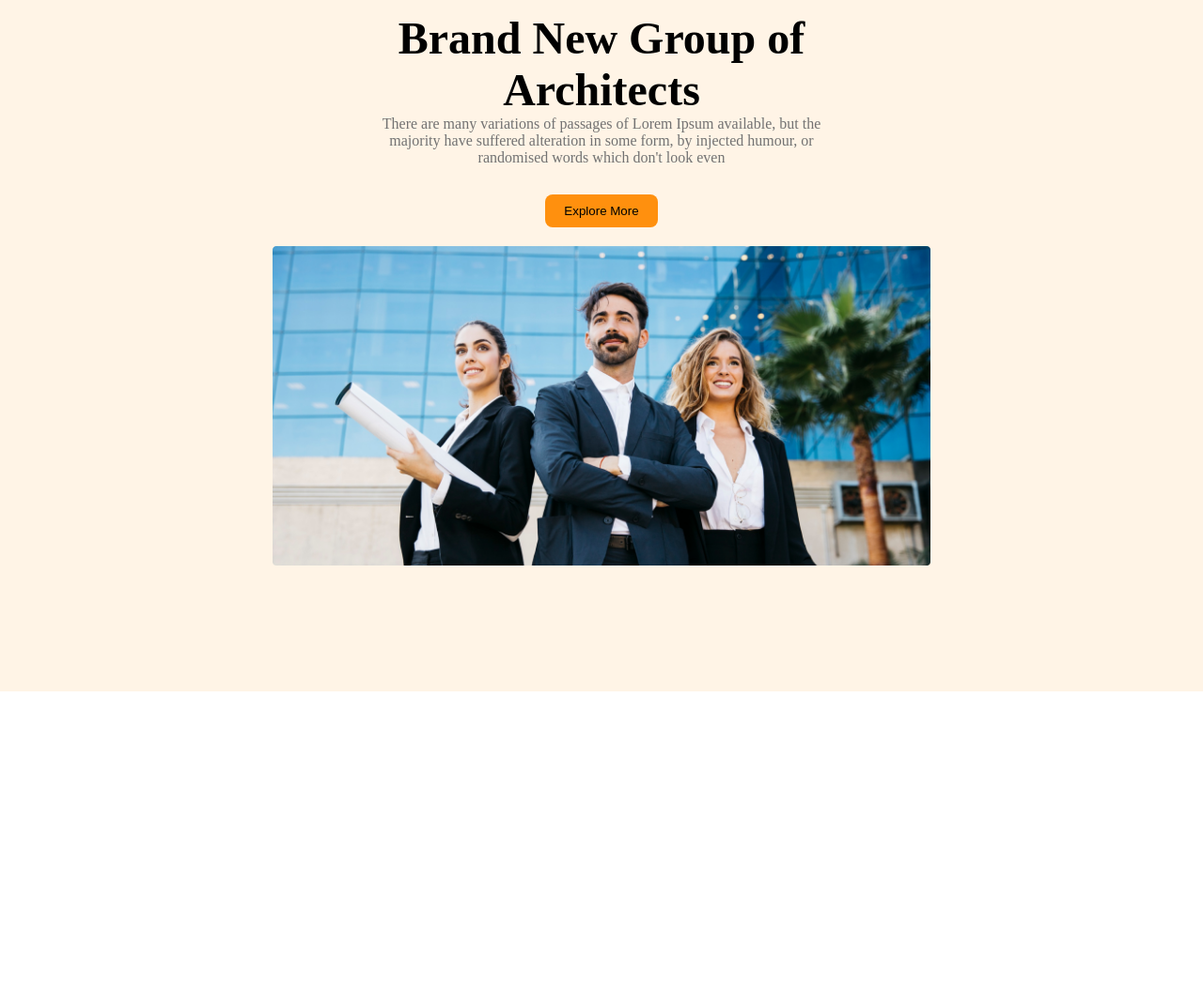
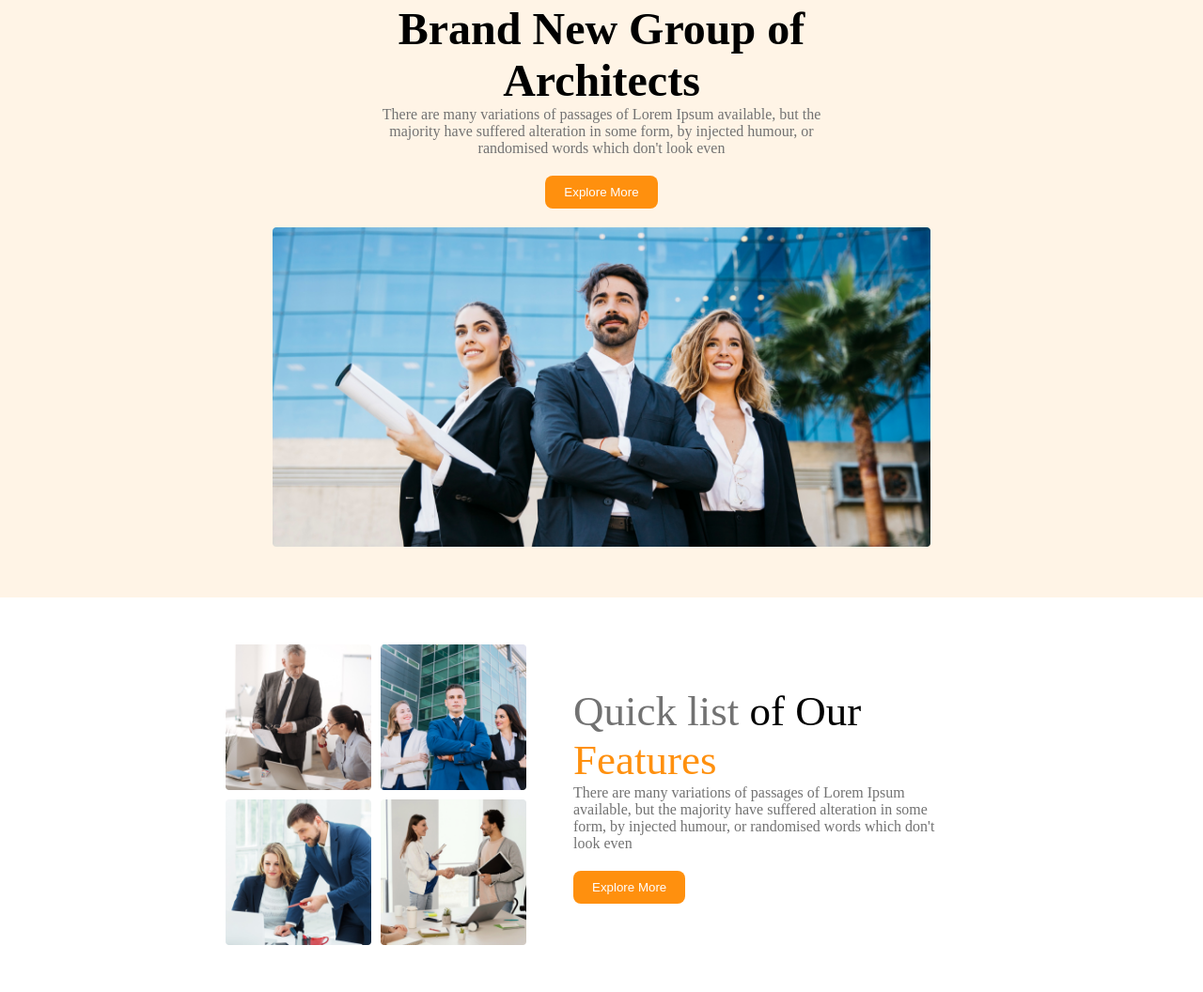
Before and after one commit to rhsabbir1/g3-architects, a plain HTML site: page index.html in a window 1280 px wide. Shown: the part 64-1120 px from the top of the page at 94% size. Before the commit the page ends 800 px from the top, so only its background shows below. Drawn offline with Linux system fonts and the light colour scheme.

Commit message:
feature section added

```diff
--- a/Styles/style.css
+++ b/Styles/style.css
@@ -4,16 +4,35 @@
     box-sizing: border-box;
 }
 
+.primary-btn {
+    background: #FF900E;
+    border-radius: 8px;
+    padding: 10px 20px;
+    border: none;
+    margin-top: 20px;
+    color: #ffff;
+}
+
+.container {
+    width: 800px;
+    margin: 0 auto;
+    max-width: 100%;
+}
+.discription {
+    font-weight: 400;
+    font-size: 16px;
+    color: #727272;
+}
 /* header section styles  */
 .header {
     background: rgba(255, 144, 14, 0.1);
-    height: 100vh;
+    height: 700px;
 }
 
 .menu-bar {
     display: flex;
     justify-content: space-around;
-    padding: 20px 0;
+    padding: 15px 0;
 }
 
 nav ul {
@@ -45,21 +64,66 @@ nav li {
     font-size: 3rem;
 }
 
-.header-discription {
-    font-weight: 400;
-    font-size: 16px;
-    color: #727272;
-}
-
-.primary-btn {
-    background: #FF900E;
-    border-radius: 8px;
-    padding: 10px 20px;
-    border: none;
-    margin-top: 30px;
-}
-.header-img img{
+.header-img img {
     padding-top: 20px;
     width: 700px;
     max-width: 100%;
 }
+
+/* features section styles  */
+.features-section {
+    display: flex;
+    align-items: center;
+    column-gap: 50px;
+    padding: 50px 0;
+}
+
+.features-images {
+    width: 40%;
+    display: grid;
+    grid-template-columns: repeat(2, 1fr);
+    gap: 10px;
+}
+
+.features-images img {
+    width: 100%;
+}
+
+.features-content {
+    width: 50%;
+}
+
+.feauture-content {
+    font-weight: 500;
+    font-size: 45px
+}
+.dep-colour{
+    color: #727272;
+}
+.yellow-colour{
+    color: #FF900E;
+}
+
+@media screen and (max-width:576px) {
+    .menu-bar{
+        display: none;
+    }
+    .container{
+        width: 100%;
+        overflow: hidden;
+    }
+    .features-section {
+        flex-direction: column;
+    }
+    .features-images{
+        display: flex;
+        flex-direction: column;
+        width: 100%;
+        padding: 5px;
+    }
+    .features-content{
+        width: 100%;
+        padding: 10px;
+        text-align: center
+    }
+}
--- a/index.html
+++ b/index.html
@@ -25,8 +25,8 @@
         </div>
         <div class="header-content-section">
             <div class="content-section">
-                <h1 class="header-title">Brand New Group of Architects </h1>
-                <p class="header-discription">There are many variations of passages of Lorem Ipsum available, but the majority have suffered alteration in some form, by injected humour, or randomised words which don't look even</p>
+                <h1 class="header-title">Brand New Group of Architects <h1>
+                <p class="discription">There are many variations of passages of Lorem Ipsum available, but the majority have suffered alteration in some form, by injected humour, or randomised words which don't look even</p>
                 <button class="primary-btn">Explore More</button>
             </div>
             <div class="header-img">
@@ -35,5 +35,22 @@
         </div>
     </header>
     <!-- header section end -->
+    <main>
+        <!-- features section start  -->
+        <section class="container features-section">
+            <div class="features-images">
+                <img src="images/team1.png" alt="">
+                <img src="images/team2.png" alt="">
+                <img src="images/team3.png" alt="">
+                <img src="images/team4.png" alt="">
+            </div>
+            <div class="features-content">
+                <h1 class="feauture-content"><span class="dep-colour">Quick list</span> of Our <span class="yellow-colour">Features</span></h1>
+                <p class="discription">There are many variations of passages of Lorem Ipsum available, but the majority have suffered alteration in some form, by injected humour, or randomised words which don't look even</p>
+                <button class="primary-btn">Explore More</button>
+            </div>
+        </section>
+        <!-- features section end -->
+    </main>
 </body>
 </html>
```
